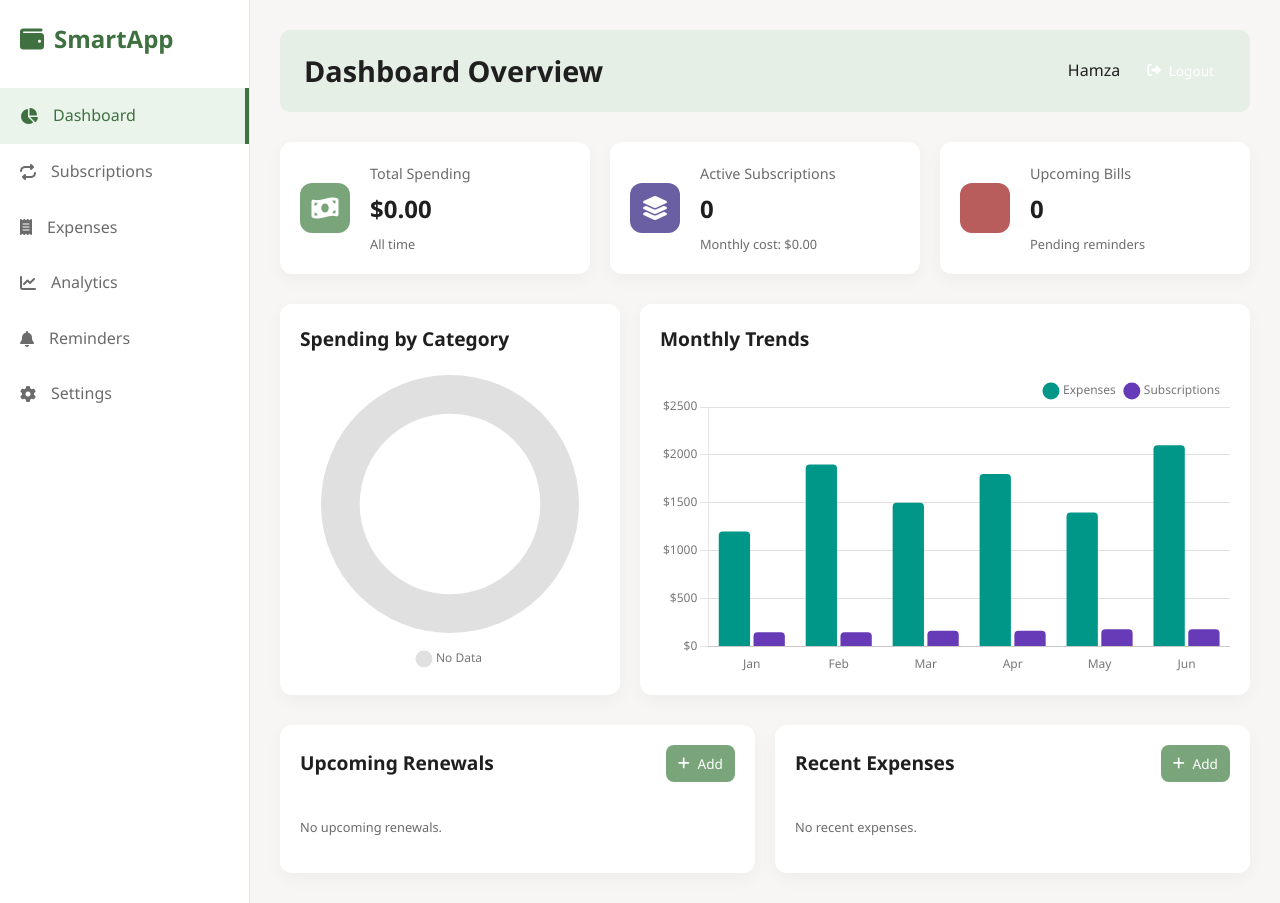
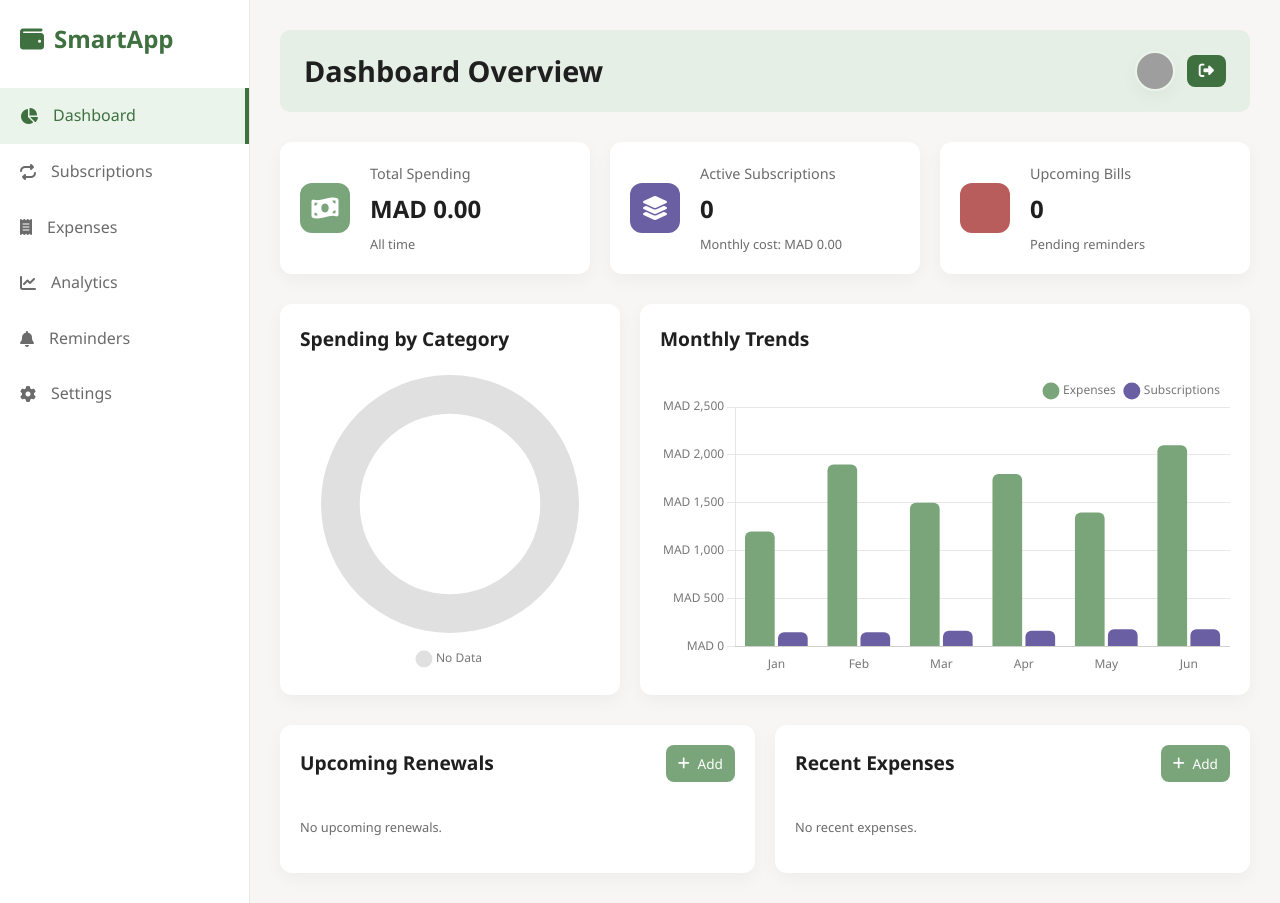
Before and after one commit to hamzap-ux/SmartApp, a Flask app: page / in a window 1280 px wide. Run offline with Flask 3, Linux system fonts and the light colour scheme; a user stored in the database is signed in; data that the repository does not hold is empty; grey boxes are pictures that could not be loaded.

Commit message:
UI: profile image, anonymous SVG, logout button color, CSS tweaks

```diff
--- a/static/css/style.css
+++ b/static/css/style.css
@@ -108,6 +108,28 @@ body {
     border-radius: 50%;
     box-shadow: var(--shadow-sm);
 }
+
+/* Profile image in header */
+.profile-image {
+    width: 44px;
+    height: 44px;
+    border-radius: 50%;
+    object-fit: cover;
+    border: 2px solid var(--accent-green-light);
+    box-shadow: var(--shadow-sm);
+}
+
+/* Logout button styled as dark green icon */
+.btn-logout {
+    background-color: var(--accent-green-dark) !important;
+    color: #fff !important;
+    padding: 8px;
+    border-radius: 8px;
+    display: inline-flex;
+    align-items: center;
+    justify-content: center;
+}
+.btn-logout i { font-size: 0.95rem; }
 
 /* KPI Grid */
 .kpi-grid {
--- a/static/js/dashboard.js
+++ b/static/js/dashboard.js
@@ -44,23 +44,37 @@ document.addEventListener('DOMContentLoaded', function() {
     }
 
     // 2. Monthly Trend Bar Chart
-    const ctxBar = document.getElementById('trendBarChart').getContext('2d');
-    new Chart(ctxBar, {
+    const trendCanvas = document.getElementById('trendBarChart');
+    if (trendCanvas) {
+        // Read color variables from CSS to keep palette consistent
+        const css = getComputedStyle(document.documentElement);
+        const accentGreen = css.getPropertyValue('--accent-green').trim() || '#7aa57a';
+        const accentPurple = css.getPropertyValue('--accent-purple').trim() || '#6b5fa3';
+        const gridColor = css.getPropertyValue('--border-color').trim() || '#e9e7e5';
+
+        const months = ['Jan','Feb','Mar','Apr','May','Jun','Jul','Aug','Sep','Oct','Nov','Dec'];
+        const trendData = window.dashboardTrendData || {
+            labels: months.slice(0,6),
+            expenses: [1200, 1900, 1500, 1800, 1400, 2100],
+            subscriptions: [150, 150, 165, 165, 180, 180]
+        };
+
+        new Chart(trendCanvas.getContext('2d'), {
             type: 'bar',
             data: {
-            labels: ['Jan', 'Feb', 'Mar', 'Apr', 'May', 'Jun'],
+                labels: trendData.labels,
                 datasets: [
                     {
                         label: 'Expenses',
-                    data: [1200, 1900, 1500, 1800, 1400, 2100],
-                    backgroundColor: '#009688', // Teal
-                    borderRadius: 4
+                        data: trendData.expenses,
+                        backgroundColor: accentGreen,
+                        borderRadius: 6
                     },
                     {
                         label: 'Subscriptions',
-                    data: [150, 150, 165, 165, 180, 180],
-                    backgroundColor: '#673ab7', // Purple
-                    borderRadius: 4
+                        data: trendData.subscriptions,
+                        backgroundColor: accentPurple,
+                        borderRadius: 6
                     }
                 ]
             },
@@ -75,18 +89,30 @@ document.addEventListener('DOMContentLoaded', function() {
                             usePointStyle: true,
                             pointStyle: 'circle'
                         }
+                    },
+                    tooltip: {
+                        callbacks: {
+                            label: function(context) {
+                                const v = context.parsed.y || 0;
+                                return context.dataset.label + ': MAD ' + v.toLocaleString();
+                            }
+                        }
                     }
                 },
                 scales: {
                     y: {
                         beginAtZero: true,
                         grid: {
-                        color: '#e0e0e0',
+                            color: gridColor,
                             drawBorder: false
                         },
                         ticks: {
                             callback: function(value) {
-                            return '$' + value;
+                                // Format tick values as Moroccan Dirham (MAD)
+                                if (Number.isInteger(value)) {
+                                    return 'MAD ' + value.toLocaleString();
+                                }
+                                return value;
                             }
                         }
                     },
@@ -99,4 +125,5 @@ document.addEventListener('DOMContentLoaded', function() {
                 }
             }
         });
+    }
 });
--- a/templates/base.html
+++ b/templates/base.html
@@ -34,9 +34,10 @@
             <header class="top-header">
                 <h1>{% block header_title %}Dashboard Overview{% endblock %}</h1>
                 {% if current_user.is_authenticated %}
-                <div class="user-profile" style="display: flex; align-items: center; gap: 15px;">
-                    <span style="font-weight: 500;">{{ current_user.username }}</span>
-                    <a href="{{ url_for('logout') }}" class="btn-action" style="background-color: var(--accent-red);"><i class="fa-solid fa-right-from-bracket"></i> Logout</a>
+                <div class="user-profile" style="display: flex; align-items: center; gap: 12px;">
+                    {# Profile image: use user-specific image if exists, otherwise anonymous placeholder #}
+                    <img src="{{ url_for('static', filename=('img/profile_' + (current_user.id|string) + '.png')) }}" onerror="this.onerror=null;this.src='{{ url_for('static', filename='img/anonymous.svg') }}'" alt="Profile" class="profile-image">
+                    <a href="{{ url_for('logout') }}" class="btn-action btn-logout"><i class="fa-solid fa-right-from-bracket"></i></a>
                 </div>
                 {% endif %}
             </header>
--- a/templates/index.html
+++ b/templates/index.html
@@ -10,7 +10,7 @@
         <div class="kpi-icon teal"><i class="fa-solid fa-money-bill-wave"></i></div>
         <div class="kpi-info">
             <h3>Total Spending</h3>
-            <p class="kpi-value">${{ "%.2f"|format(total_spending) }}</p>
+            <p class="kpi-value">MAD {{ "%.2f"|format(total_spending) }}</p>
             <span class="kpi-trend neutral">All time</span>
         </div>
     </div>
@@ -19,7 +19,7 @@
         <div class="kpi-info">
             <h3>Active Subscriptions</h3>
             <p class="kpi-value">{{ active_subs }}</p>
-            <span class="kpi-trend neutral">Monthly cost: ${{ "%.2f"|format(monthly_sub_cost) }}</span>
+            <span class="kpi-trend neutral">Monthly cost: MAD {{ "%.2f"|format(monthly_sub_cost) }}</span>
         </div>
     </div>
     <div class="kpi-card">
@@ -64,7 +64,7 @@
                         <h4>{{ sub.name }}</h4>
                         <p>Renews on {{ sub.next_renewal or 'N/A' }}</p>
                     </div>
-                    <div class="activity-amount alert">-${{ "%.2f"|format(sub.amount) }}</div>
+                    <div class="activity-amount alert">-MAD {{ "%.2f"|format(sub.amount) }}</div>
                 </li>
                 {% endfor %}
             {% else %}
@@ -90,7 +90,7 @@
                         <h4>{{ exp.description or exp.category }}</h4>
                         <p>{{ exp.date }}</p>
                     </div>
-                    <div class="activity-amount">-${{ "%.2f"|format(exp.amount) }}</div>
+                    <div class="activity-amount">-MAD {{ "%.2f"|format(exp.amount) }}</div>
                 </li>
                 {% endfor %}
             {% else %}
```
Also changed, not shown: static/img/anonymous.svg (added), 1 other file. Lines whose indentation alone changed are shown as unchanged.
